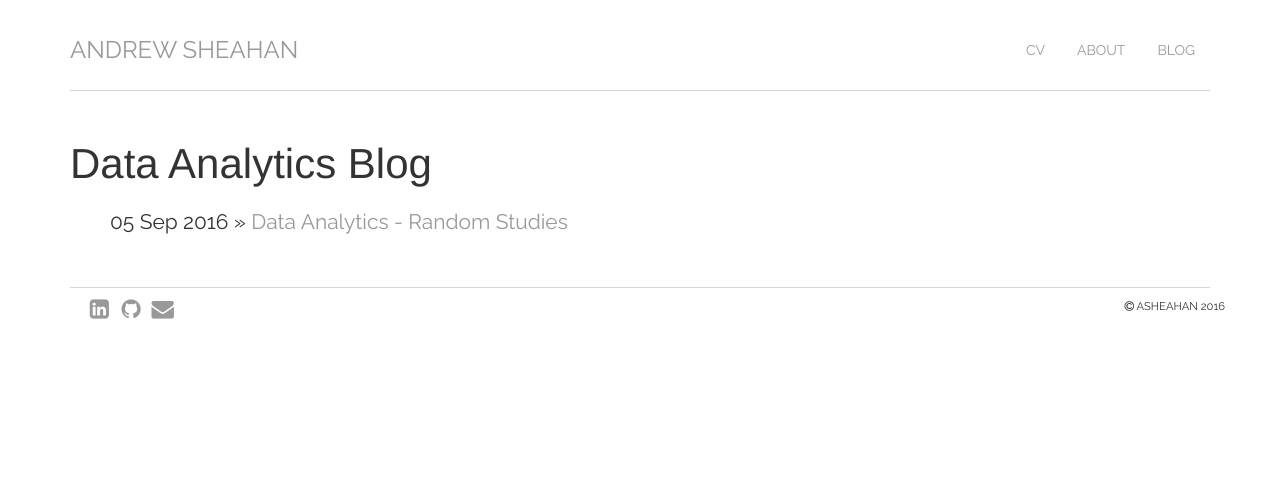
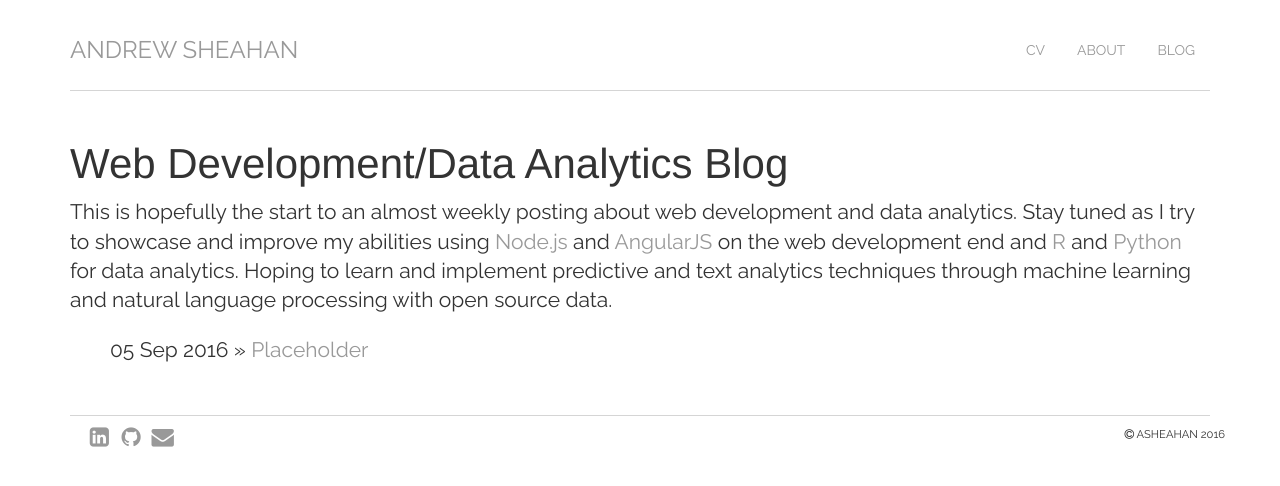
Before and after one commit to asheahan/asheahan.github.io, a Jekyll site: the page built from blog/index.html, in a window 1280 px wide. Shown: the top 486 px of the page. Built offline with Jekyll 4.4.1, drawn with Linux system fonts in a browser that asks for light colours.

```diff
--- a/blog/index.html
+++ b/blog/index.html
@@ -1,8 +1,9 @@
 ---
 layout: default
-title: Data Analytics Blog
+title: Web Development/Data Analytics Blog
 ---
     <h1>{{ page.title }}</h1>
+    <p>This is hopefully the start to an almost weekly posting about web development and data analytics. Stay tuned as I try to showcase and improve my abilities using <a href="https://nodejs.org/en/" target="_blank">Node.js</a> and <a href="https://angularjs.org/" target="_blank">AngularJS</a> on the web development end and <a href="https://www.r-project.org/" target="_blank">R</a> and <a href="https://www.python.org/" target="_blank">Python</a> for data analytics. Hoping to learn and implement predictive and text analytics techniques through machine learning and natural language processing with open source data.
     <ul class="posts">
 
       {% for post in site.posts %}
```
Also changed, not shown: _posts/2016-09-05-data-analytics-blog.md (deleted, +0 -7 lines), _posts/2016-09-05-placeholder.md (added, +7 -0 lines), about/index.html (added, +7 -0 lines).
